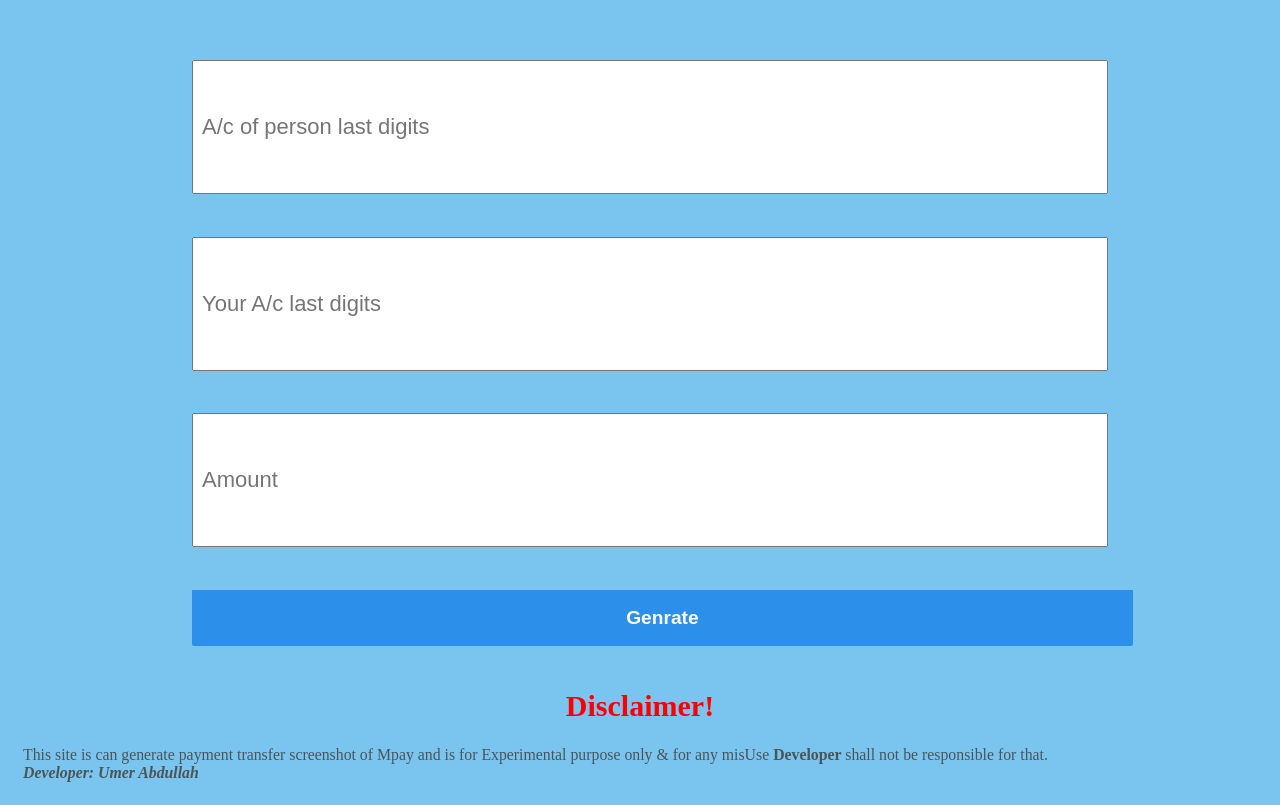
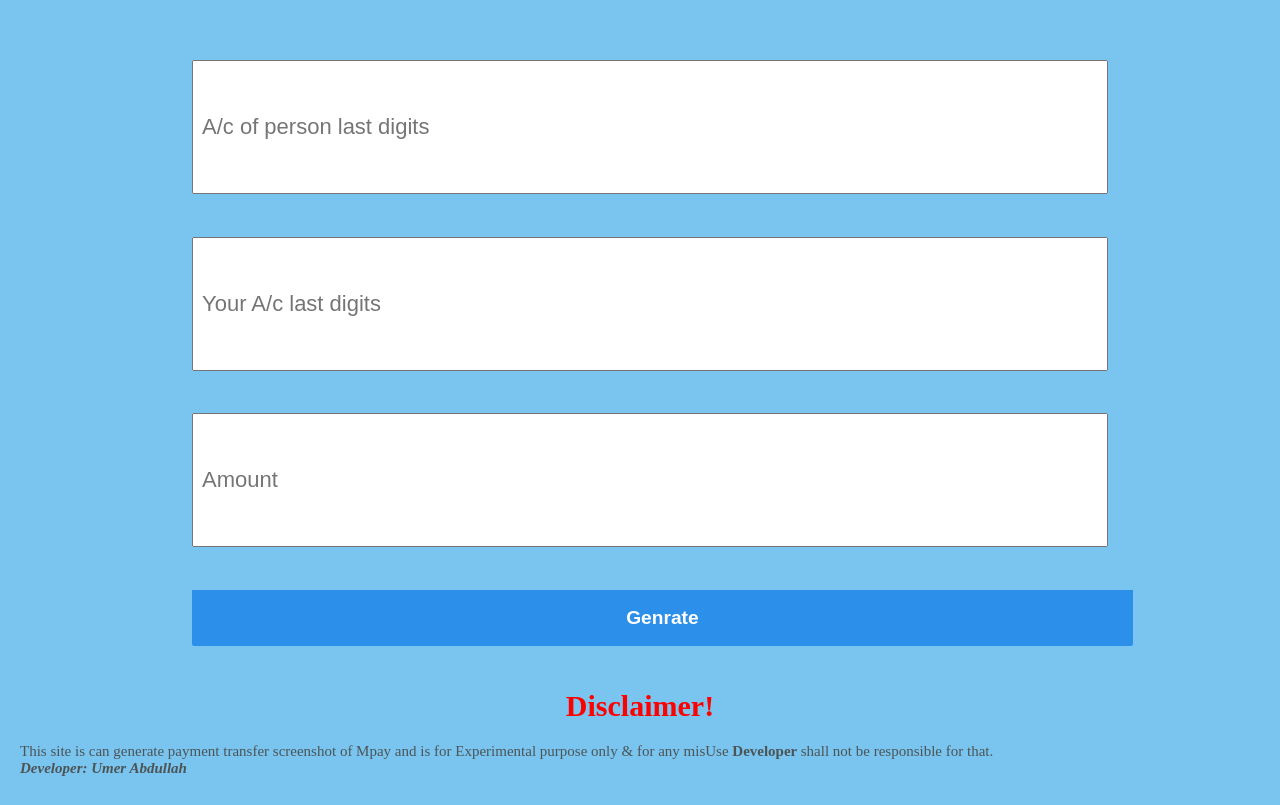
Before and after one commit to UmerAbdullahSheikh/mpayscreenshot-genrator-, a plain HTML site: page index.html in a window 1280 px wide. Shown: the part 111-916 px from the top of the page. Drawn offline with Linux system fonts and the light colour scheme.

Commit message:
Style update
Font and height added to ss div

```diff
--- a/style.css
+++ b/style.css
@@ -22,7 +22,7 @@ body {
 
 .ss{
   width: 80vw;
-  height: 71vw;
+  height: 73vw;
   background: white;
   position: relative;
   border-radius: 2.5px;
@@ -74,8 +74,8 @@ h3{
 
 }
 p{
-  margin: 23px;
-  font-size: 79%;
+  margin: 20px;
+  font-size: 75%;
   color:#4C5455;
 }
 .p2{
```
